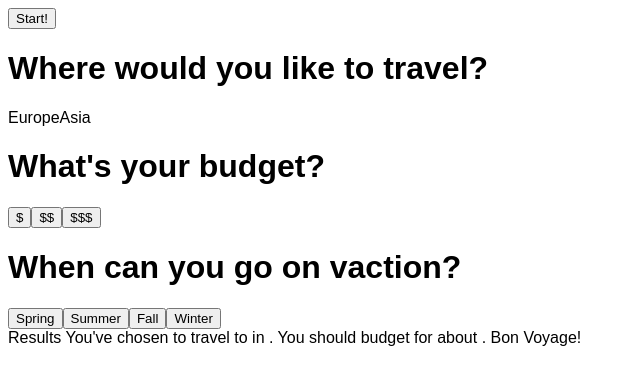
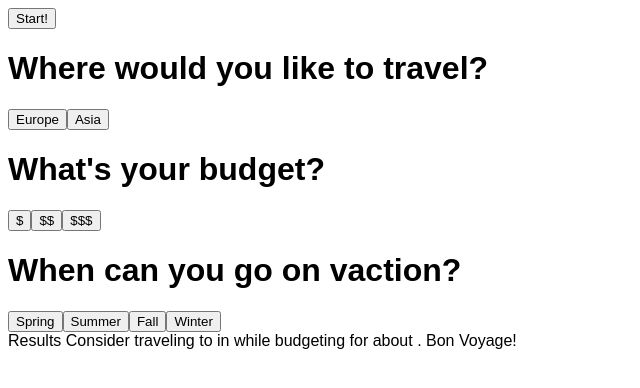
Before and after one commit to slindquist3-zz/Travel-Leisure, a React (Create React App) app: page / in a window 1280 px wide. Shown: the top 388 px of the page, without its empty margins (0-640 px from the left). Built offline with nearby package versions, Linux system fonts and the light colour scheme.

Commit message:
include research about travel destinations

```diff
--- a/src/components/Continents.js
+++ b/src/components/Continents.js
@@ -10,8 +10,8 @@ class Continents extends Component {
     return (
       <div>
         <h1>Where would you like to travel?</h1>
-        <a onClick={this.passContinents.bind(this)} name="Europe" >Europe</a>
-        <a onClick={this.passContinents.bind(this)} name="Asia">Asia</a>
+        <button onClick={this.passContinents.bind(this)} name="Europe" >Europe</button>
+        <button onClick={this.passContinents.bind(this)} name="Asia">Asia</button>
       </div>
     );
   }
--- a/src/components/Results.js
+++ b/src/components/Results.js
@@ -6,8 +6,8 @@ class Results extends Component {
     return (
       <div>
         Results
-        You've chosen to travel to {this.props.continent} in {this.props.season}.
-        You should budget for about {this.props.price}. Bon Voyage!
+        Consider traveling to {this.props.continent} in {this.props.season}
+        while budgeting for about {this.props.price}. Bon Voyage!
       </div>
 
     )
```
